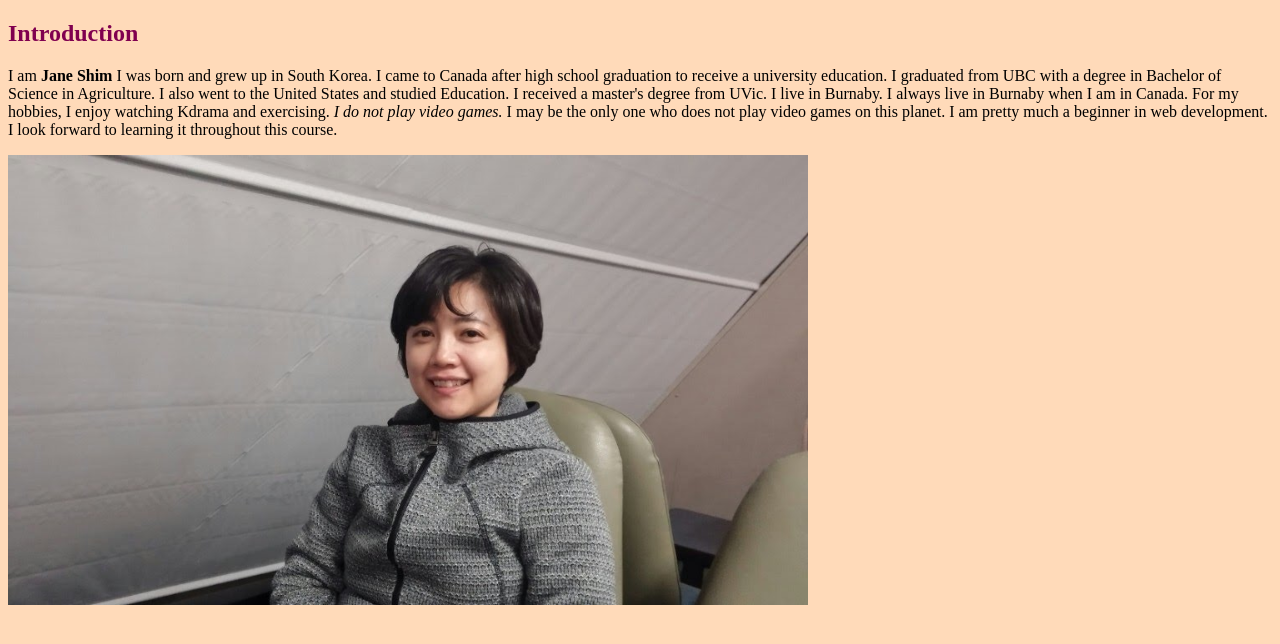
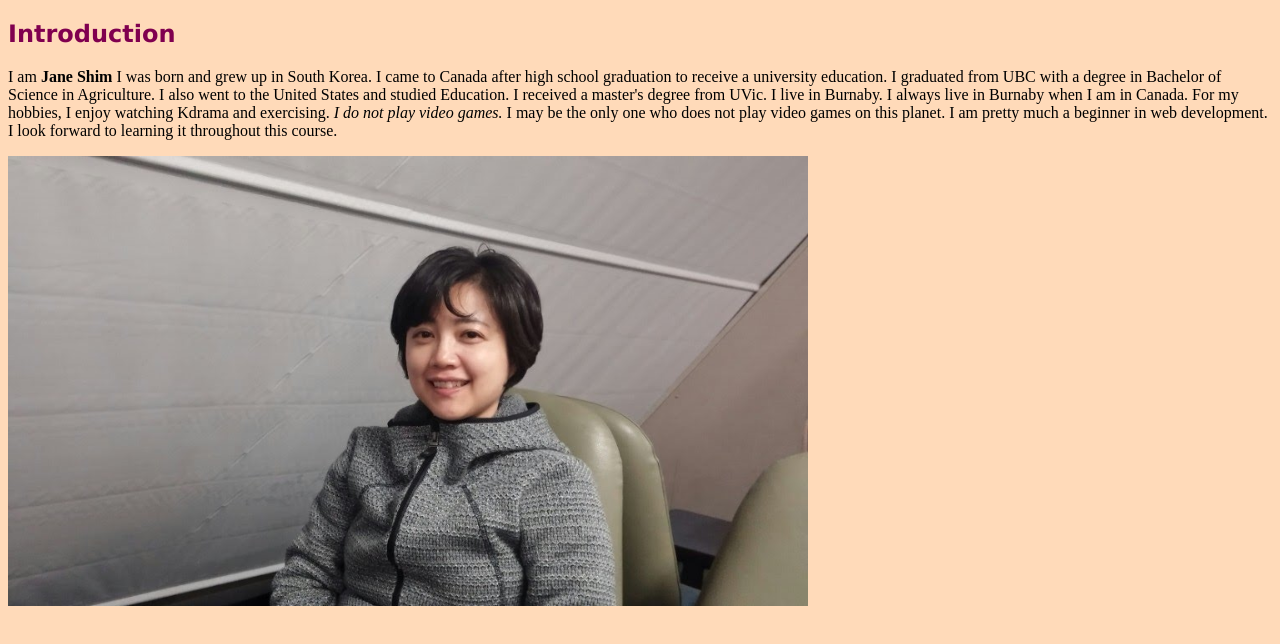
Before and after one commit to pinklilac/1620-personal-website, a plain HTML site: page pages/about.html in a window 1280 px wide. Drawn offline with Linux system fonts and the light colour scheme.

Commit message:
changed css a second time

```diff
--- a/CSS/style.css
+++ b/CSS/style.css
@@ -1,7 +1,10 @@
 @charset "utf-8";
 *
 body {background-color:rgb(255,218, 185);
-  }
+      font-family: 'Times New Roman', Times, serif;
+      max-width: 350 px;
+
+}
 
 h1 {
       color: rgb(128, 0, 79);
@@ -20,4 +23,12 @@ nav {
     background-color: cadetblue;
     color: violet;
 
+
 }
+
+h1, h2 {
+    font-family:Verdana, Geneva, Tahoma, sans-serif
+
+
+
+}
```
